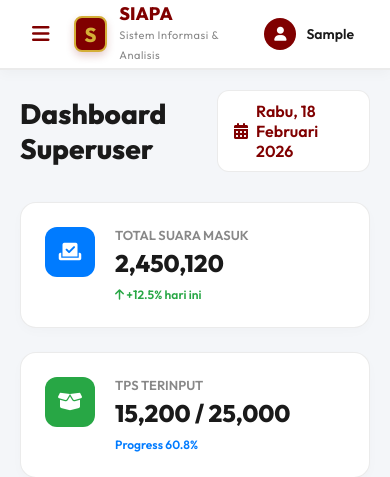
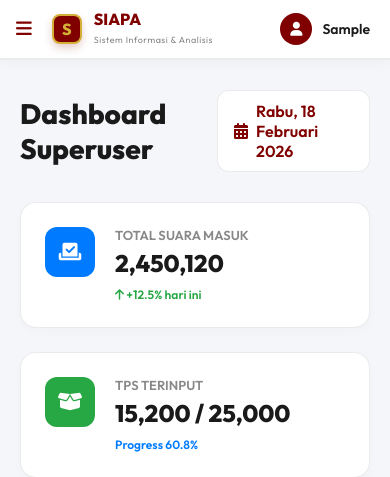
Before and after one commit to farisali522/siapa, a Django app: page /dashboard/ in a window 390 px wide. Shown: the top 477 px of the page. Run offline with Django 5.2, Linux system fonts and the light colour scheme; the visitor is signed in with stand-in values (Sample User, id 1); data comes from the database, SQL or seed files in the repository; data that the repository does not hold is empty.

Commit message:
update aplikasi

```diff
--- a/siapa/settings.py
+++ b/siapa/settings.py
@@ -122,9 +122,9 @@ AUTH_PASSWORD_VALIDATORS = [
 # Internationalization
 # https://docs.djangoproject.com/en/5.2/topics/i18n/
 
-LANGUAGE_CODE = 'en-us'
+LANGUAGE_CODE = 'id'
 
-TIME_ZONE = 'UTC'
+TIME_ZONE = 'Asia/Jakarta'
 
 USE_I18N = True
 
--- a/templates/navbar.html
+++ b/templates/navbar.html
@@ -191,5 +191,32 @@
     @media (max-width: 768px) {
         /* .brand-text span { display: none; } */
         /* .user-name { display: none; } */
+
+        /* Peringkas Navbar Mobile */
+        .navbar {
+            padding: 0 12px; /* Kurangi padding kiri-kanan */
+            height: 60px; /* Sedikit lebih pendek */
+        }
+
+        .brand-badge {
+            width: 30px; height: 30px; font-size: 16px;
+        }
+
+        .brand-text h1 {
+            font-size: 16px;
+        }
+
+        .brand-text span {
+            font-size: 9px; /* Kecilkan subtext */
+        }
+
+        .menu-toggle {
+            font-size: 18px;
+            padding: 4px;
+        }
+
+        .user-profile {
+            padding: 4px 8px; /* Lebih ringkas */
+        }
     }
 </style>
--- a/templates/sidebar.html
+++ b/templates/sidebar.html
@@ -18,7 +18,7 @@
         </li>
 
 
-        <li class="nav-section-title">Administrator</li>
+        <li class="nav-section-title"></li>
         <li class="nav-item">
             <a href="/xxx/" class="nav-link btn-admin">
                 <i class="fas fa-cogs nav-icon"></i>
```
Also changed, not shown: templates/landing.html (+42 -5 lines).
